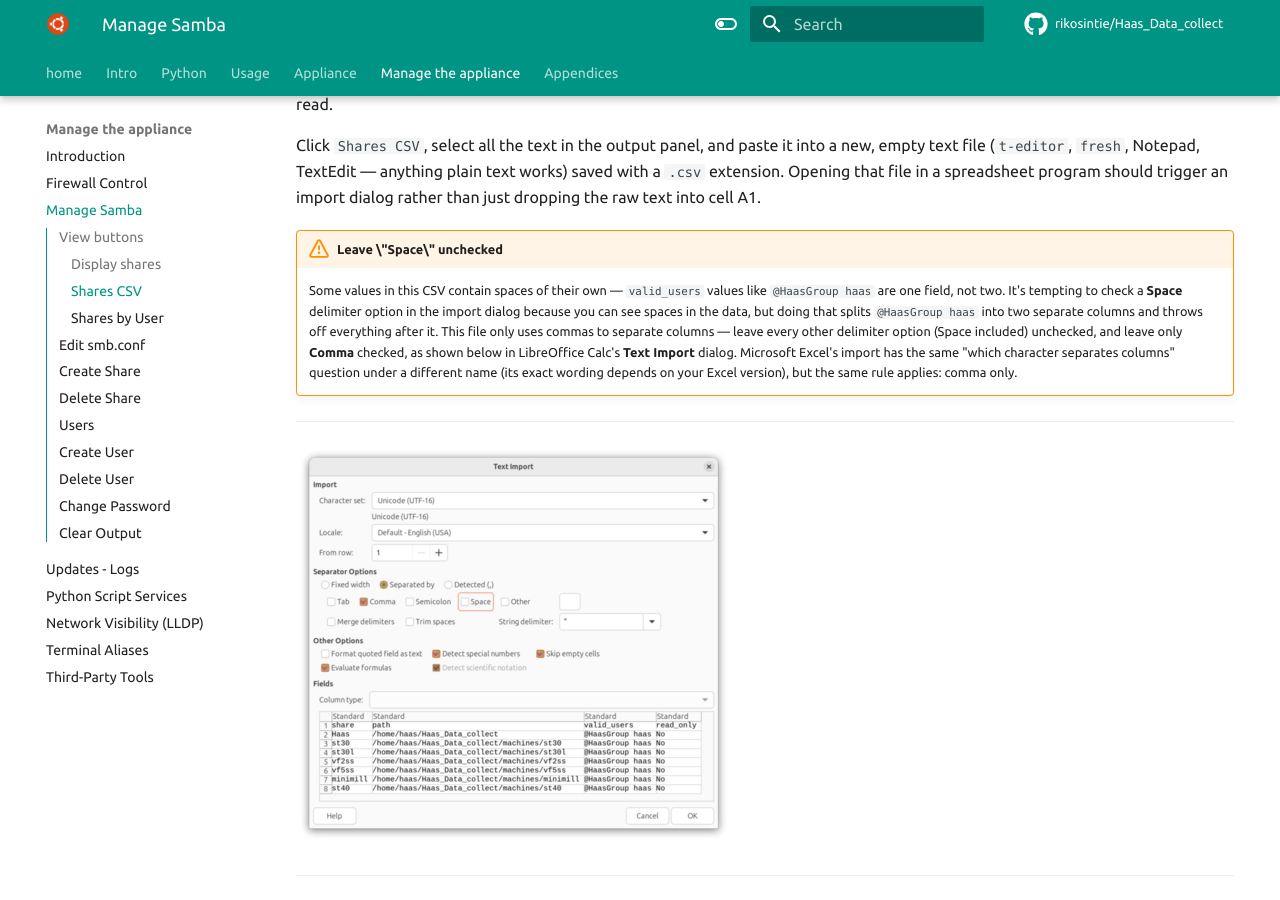
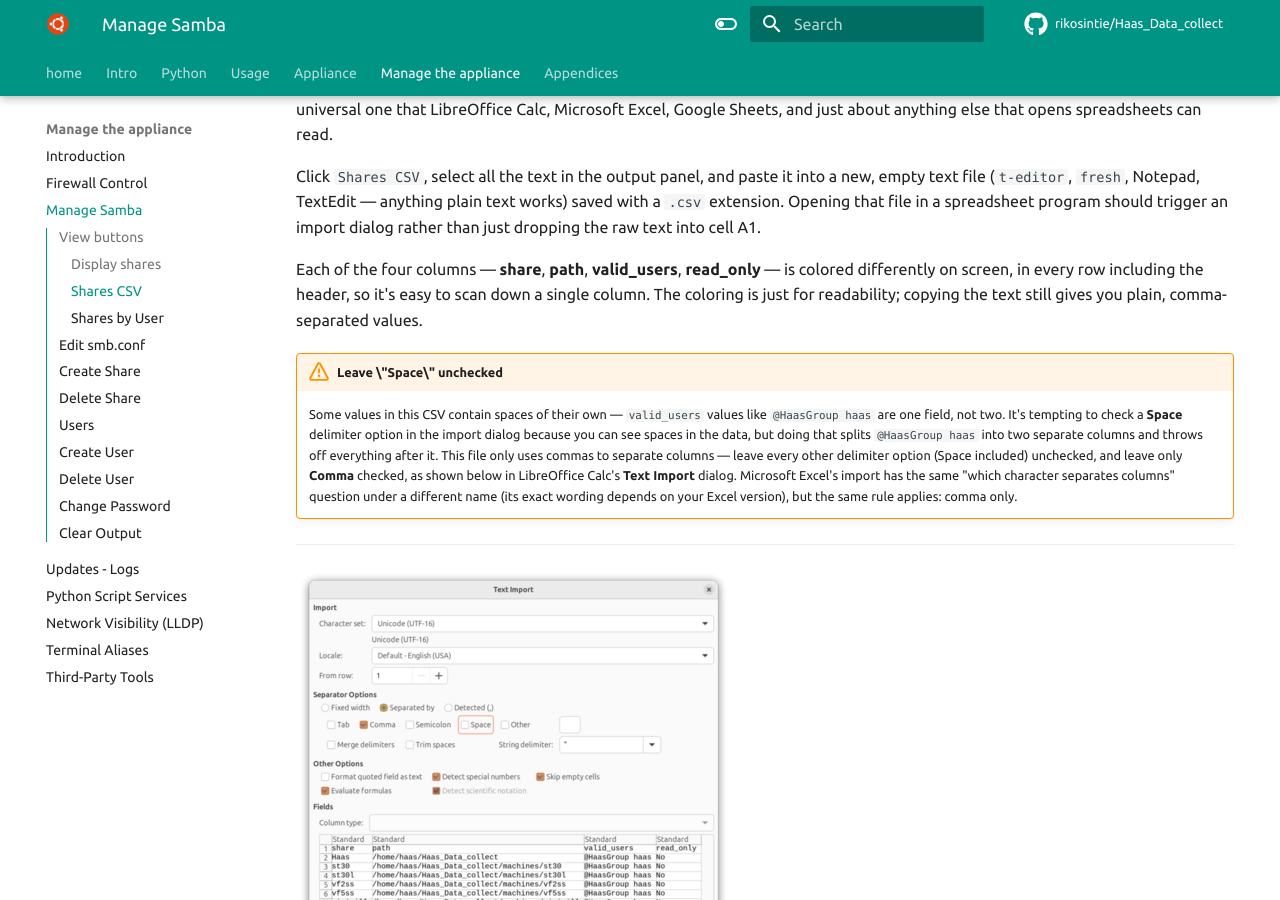
Before and after one commit to rikosintie/Haas_Data_collect, an MkDocs documentation site: the page built from docs/manage_the_appliance/samba.md, in a window 1280 px wide and 900 px high, scrolled down 2037 px. Built offline with MkDocs 1.6.1 and Material for MkDocs 9.7.7, drawn with Linux system fonts in a browser that asks for light colours; some web fonts are replaced; comment, search, counter and statistics services are not loaded.

Commit message:
Git Title: cockpit_samba/samba.js: Added color to Display Shares CSV
Git Description:

}

// Same concept as colorizeSharesOutput, but list_shares_csv.sh's output
// is comma-delimited (list_shares_csv.sh:7) rather than fixed-width, so
// the SHARE field is bounded by the first comma instead of a fixed
// column offset. Same raw-text-in, escape-after-split contract, for the
// same reason (an entity split across the boundary).
// is comma-delimited (list_shares_csv.sh:7) rather than fixed-width, and
// every column (including the header) gets its own color instead of just
// SHARE. Split strictly on "," — valid_users holds space-separated
// entries like "@HaasGroup haas", and that space must stay inside its
// own cell rather than be mistaken for a delimiter. A row that doesn't
// split into exactly 4 fields (share,path,valid_users,read_only) is left
// uncolored rather than guessed at. Rejoins with a bare "," so the
// copy-pasted text is still valid CSV for Excel/LibreOffice.
const SHARES_CSV_COLUMN_CLASSES = ["info", "warn", "success", "error"];
function colorizeSharesCsvOutput(rawText) {
    return rawText.split("\n").map(function(line, i) {
        if (i === 0) {
            return "<span class=\"info\">" + escapeHtml(line) + "</span>";
        }
    return rawText.split("\n").map(function(line) {
        if (line.trim() === "") {
            return line;
        }
        var commaIdx = line.indexOf(",");
        if (commaIdx === -1) {
        var fields = line.split(",");
        if (fields.length !== SHARES_CSV_COLUMN_CLASSES.length) {
            return escapeHtml(line);
        }
        var shareCol = line.slice(0, commaIdx);
        var rest = line.slice(commaIdx);
        return "<span class=\"info\">" + escapeHtml(shareCol) + "</span>" + escapeHtml(rest);
        return fields.map(function(field, i) {
            return "<span class=\"" + SHARES_CSV_COLUMN_CLASSES[i] + "\">" +
                escapeHtml(field) + "</span>";
        }).join(",");
    }).join("\n");
}

```diff
--- a/docs/manage_the_appliance/samba.md
+++ b/docs/manage_the_appliance/samba.md
@@ -56,7 +56,7 @@
 
 ----------------------------------------------------------------
 
-![screenshot](./img/display-shares.resized.png)
+![screenshot](./img/samba-display-shares.png){ width="500"}
 
 ----------------------------------------------------------------
 
@@ -79,6 +79,12 @@
 anything plain text works) saved with a `.csv` extension. Opening that
 file in a spreadsheet program should trigger an import dialog rather
 than just dropping the raw text into cell A1.
+
+Each of the four columns — **share**, **path**, **valid_users**,
+**read_only** — is colored differently on screen, in every row including
+the header, so it's easy to scan down a single column. The coloring is
+just for readability; copying the text still gives you plain,
+comma-separated values.
 
 !!! warning "Leave \"Space\" unchecked"
     Some values in this CSV contain spaces of their own — `valid_users`
```
Also changed, not shown: docs/manage_the_appliance/img/display-shares.resized.png (deleted), docs/manage_the_appliance/img/samba-display-shares.png (added), 1 other file.
